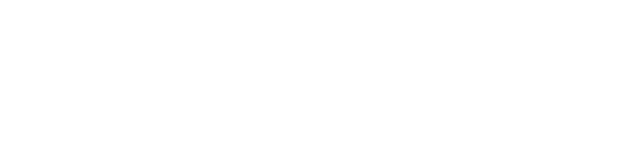
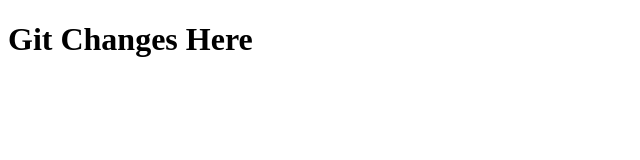
Before and after one commit to bhuvithiru2003/RatingAppProject, a plain HTML site: page index.html in a window 1280 px wide. Shown: the whole page, without its empty margins (0-640 px from the left). Drawn offline with Linux system fonts and the light colour scheme.

Commit message:
One Tag Added

```diff
--- a/index.html
+++ b/index.html
@@ -6,6 +6,6 @@
     <title>Document</title>
 </head>
 <body>
-
+    <h1>Git Changes Here</h1>
 </body>
 </html>
```
